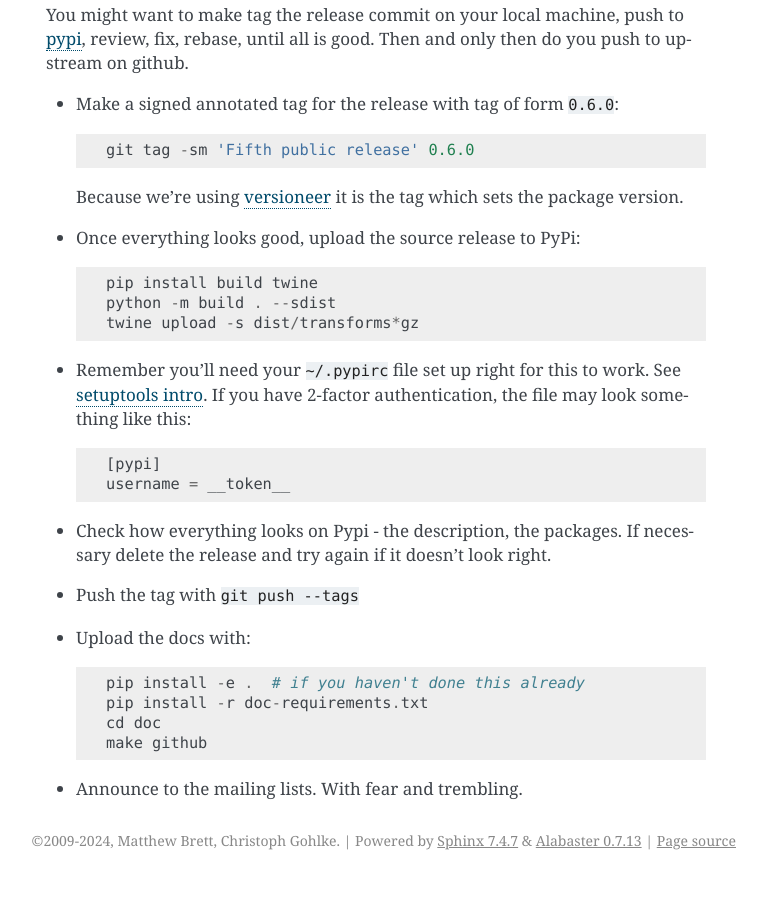
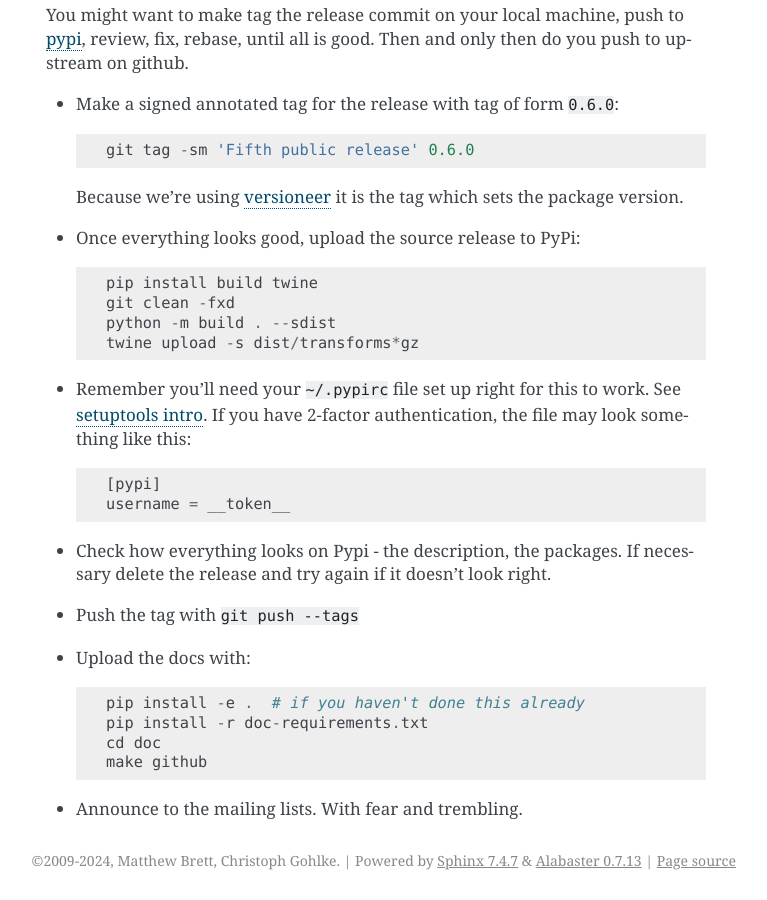
Before and after one commit to matthew-brett/transforms3d, a Sphinx documentation site: the page built from doc/devel/make_release.rst, in a window 1280 px wide and 900 px high, scrolled down 1461 px. Shown: the whole window, without its empty margins (374-1141 px from the left). Built offline with Sphinx 7.4.7, drawn with Linux system fonts in a browser that asks for light colours; pages that are not in the unit, such as notebooks, are missing from menus.

Commit message:
Further clean suggestion before upload

```diff
--- a/doc/devel/make_release.rst
+++ b/doc/devel/make_release.rst
@@ -79,6 +79,7 @@ to upstream on github.
 * Once everything looks good, upload the source release to PyPi::
 
     pip install build twine
+    git clean -fxd
     python -m build . --sdist
     twine upload -s dist/transforms*gz
 
```
